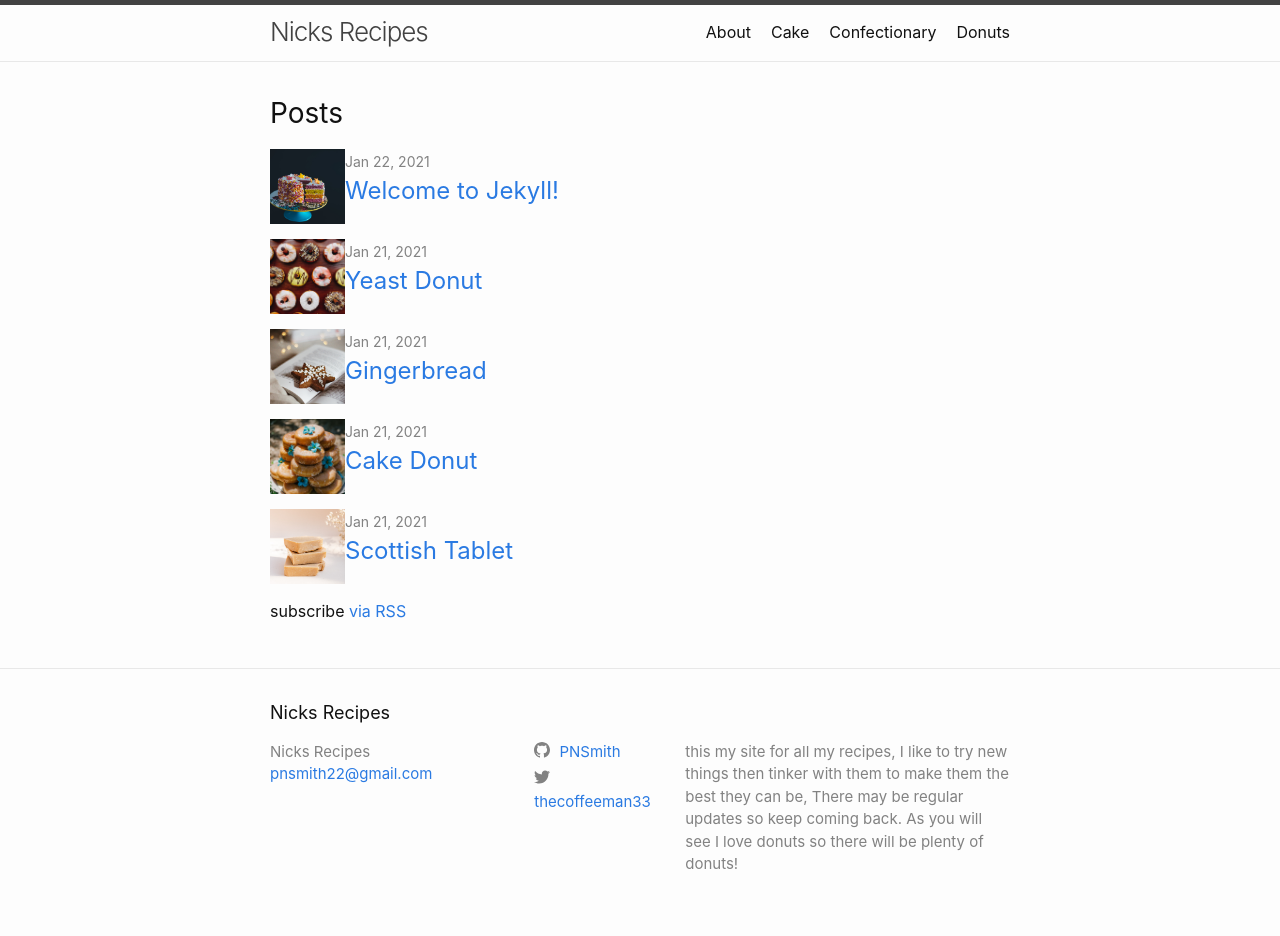
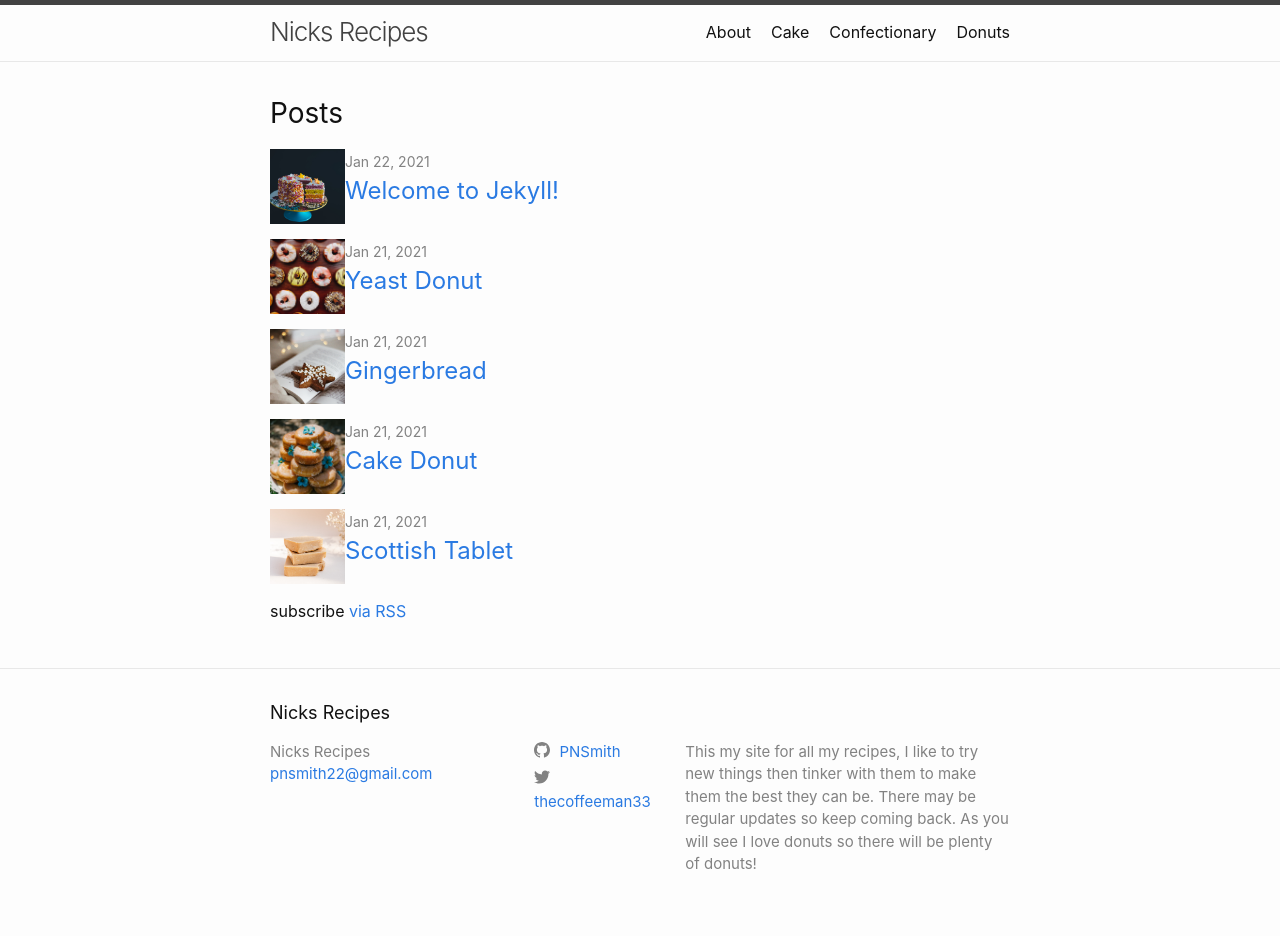
Before and after one commit to PNSmith/pnsmith.github.io, a Jekyll site: the page built from index.markdown, in a window 1280 px wide. Built offline with Jekyll 4.4.1, drawn with Linux system fonts in a browser that asks for light colours.

```diff
--- a/_config.yml
+++ b/_config.yml
@@ -21,7 +21,7 @@
 title: Nicks Recipes
 email: pnsmith22@gmail.com
 description: >- # this means to ignore newlines until "baseurl:"
-  this my site for all my recipes, I like to try new things then tinker with them to make them the best they can be,
+  This my site for all my recipes, I like to try new things then tinker with them to make them the best they can be.
   There may be regular updates so keep coming back. As you will see I love donuts so there will be plenty of donuts!
 baseurl: "/blog" # the subpath of your site, e.g. /blog
 url: "https://pnsmith.github.io" # the base hostname & protocol for your site, e.g. http://example.com
```
